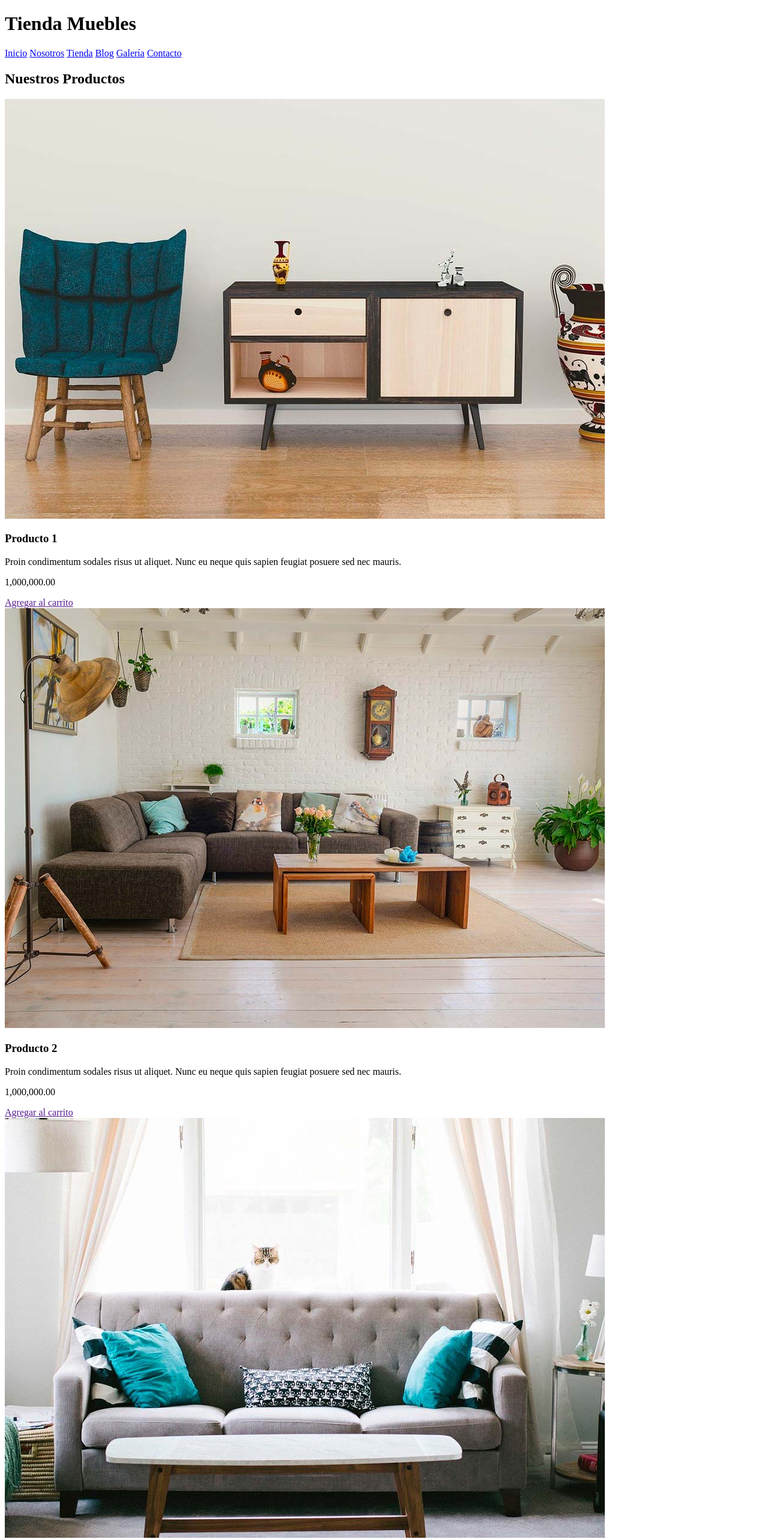
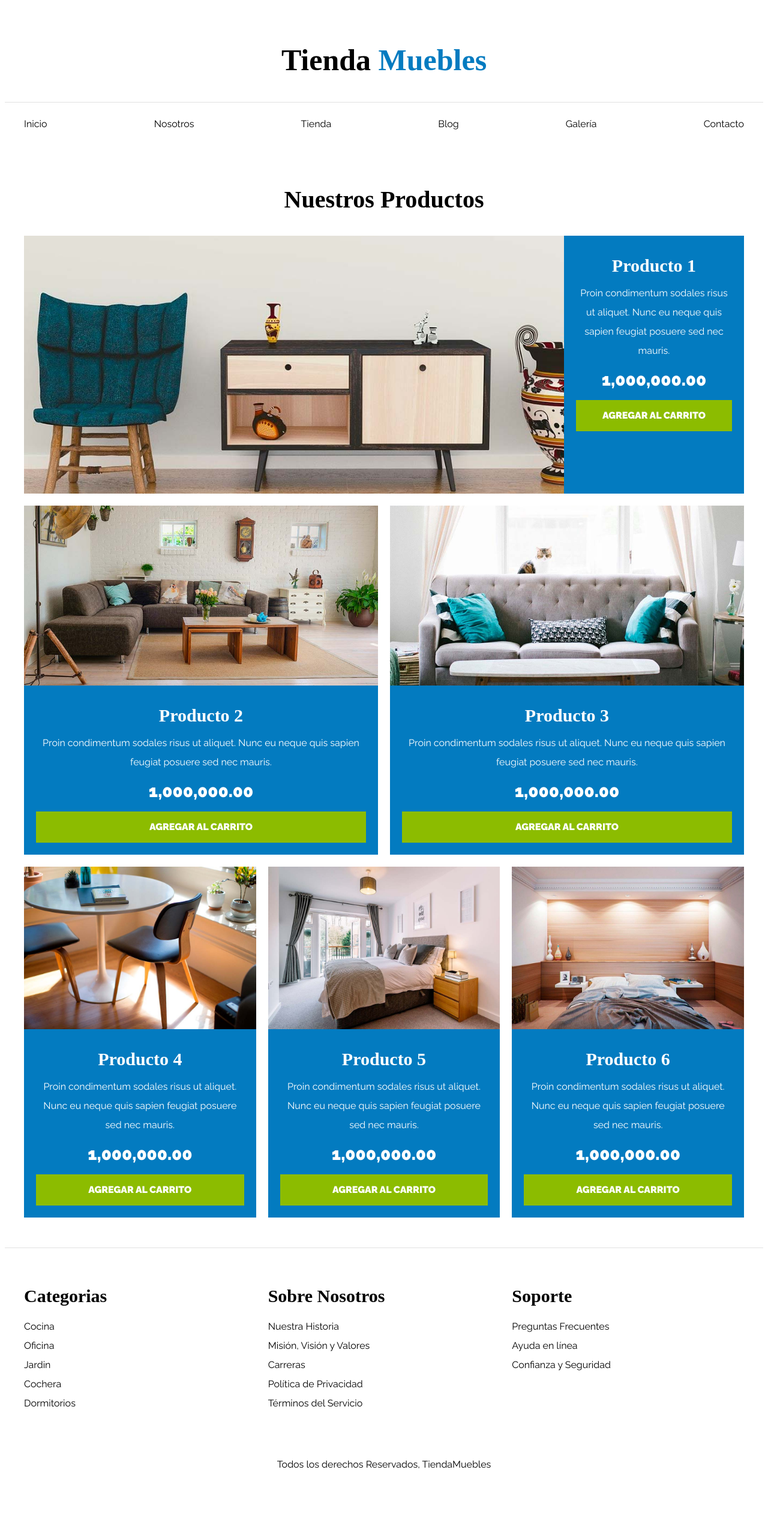
Before and after one commit to Andreidlpy/semana03.04, a plain HTML site: page tienda.html in a window 1280 px wide. Shown: the top 2566 px of the page at 60% size. After the commit the page ends 2474 px from the top, so only its background shows below. Drawn offline with Linux system fonts and the light colour scheme; a web font is replaced by a local one.

Commit message:
pagina web  actualizada

```diff
--- /dev/null
+++ b/css/styles.css
@@ -0,0 +1,346 @@
+html {
+    box-sizing: border-box;
+    font-size: 62.5%;
+}
+*, *:before, *:after {
+    box-sizing: inherit;
+
+}
+body {
+    font-family: 'Raleway';
+    font-size: 1.6rem;
+    line-height: 2;
+}
+
+h1,
+h2,
+h3 {
+    font-family: 'Playfair Display' ;
+    margin: 0 0 2rem 0;
+}
+h1 {
+    font-size: 5rem;
+}
+
+h2 {
+    font-size: 4rem;
+}
+
+h3 {
+    font-size: 3rem;
+}
+
+a {
+    text-decoration: none;
+    color: #000;
+    cursor: pointer;
+}
+
+.text-center {
+    text-align: center;
+}
+.contenedor {
+    max-width: 120rem;
+    margin: 0 auto;
+}
+img {
+    width: 100%;
+    display: block;
+}
+
+.btn {
+    background-color: #8cbc00;
+    display: block;
+    color: #FFF;
+    text-transform: uppercase;
+    font-weight: 900;
+    padding: 1rem;
+    transition: background-color .3s ease-out ;
+    text-align: center;
+    border: none;
+    width: 100%;
+}
+.btn:hover {
+    background-color: #769c02;
+}
+
+.nombre-sitio {
+    margin-top: 5rem;
+    text-align: center;
+}
+
+.nombre-sitio span {
+    color: #037bc0;
+}
+
+.contenedor-navegacion {
+    border-top: 1px solid #e1e1e1;
+}
+
+.nav-principal{
+    padding: 2rem 0;
+    display: flex;
+    justify-content: space-between;
+    align-items: center;
+}
+
+img {
+    max-width: 100%;
+    display: block;
+}
+.listado-categorias{
+    display: grid;
+    grid-template-columns: repeat(3 , 1fr);
+    gap: 2rem;
+}
+.categoria {
+    margin-bottom: 2rem;
+}
+.categoria a{
+    text-align: center;
+    display: block;
+    padding: 2rem;
+    font-size: 2rem;
+}
+.categoria a:hover {
+    background-color: #037bc0;
+    color: #FFFFFF;
+    border-bottom-right-radius: 1rem;
+}
+.categorias {
+    padding: 5rem 0;
+}
+.sobre-nosotros {
+    background-image: linear-gradient( to right, transparent 50%, #037bc0 50%, #037bc0 100% ), url(../img/nosotros.jpg);
+    background-position: left center;
+    padding: 10rem 0;
+    background-size: 100%, 160rem;
+}
+
+.sobre-nosotros-grid{
+    display: grid;
+    grid-template-columns: repeat(2, 1fr);
+    gap: 10rem;
+}
+
+.texto-nosotros {
+    grid-column: 2 / 3 ;
+    color: #fff;
+    padding: 5rem;
+}
+
+
+.contenido-principal {
+    padding-top: 5rem;
+}
+
+.listado-productos {
+    display: grid;
+    grid-template-columns: repeat(6, 1fr);
+    gap: 2rem;
+}
+.producto:nth-child(1) {
+    grid-column-start: 1;
+    grid-column-end: 7;
+    display: grid;
+    grid-template-columns: 3fr 1fr;
+}
+.producto:nth-child(1) img {
+    height: 43rem;
+    width: 100%;
+    object-fit: cover;
+}
+.producto:nth-child(2) {
+    grid-column-start: 1;
+    grid-column-end: 4;
+}
+.producto:nth-child(2) img,
+.producto:nth-child(3) img {
+    height: 30rem;
+    width: 100%;
+    object-fit: cover;
+}
+.producto:nth-child(3) {
+    grid-column-start: 4;
+    grid-column-end: 7;
+}
+.producto:nth-child(4) {
+    grid-column-start: 1;
+    grid-column-end: 3;
+}
+.producto:nth-child(5) {
+    grid-column-start: 3;
+    grid-column-end: 5;
+}
+.producto:nth-child(6) {
+    grid-column-start: 5;
+    grid-column-end: 7;
+}
+
+
+
+.producto {
+    background-color: #037bc0;
+    margin-bottom: 2rem;
+}
+
+.producto {
+    margin-bottom: 0;
+}
+
+.texto-producto {
+    text-align: center;
+    color: #FFFFFF;
+    padding: 2rem;
+}
+.texto-producto h3 {
+    margin: 0;
+}
+.texto-producto p {
+    margin: 0 0 .5rem 0;
+}
+.texto-producto .precio {
+    font-size: 2.8rem;
+    font-weight: 900;
+}
+
+.site-footer{
+    margin-top: 5rem;
+    border-top: 1px solid #e1e1e1;
+    padding-top: 5rem;
+}
+.site-footer h3 {
+    margin-bottom: .5rem;
+    text-align: left;
+}
+.grid-footer {
+    display: grid;
+    grid-template-columns: repeat(3 , 1fr);
+    gap: 2rem;
+}
+
+.grid-footer > div {
+    margin-bottom: 2rem;
+}
+
+.footer-menu a {
+    display: block;
+    text-align: left;
+}
+
+.copyright {
+    margin-top: 5rem;
+    text-align: center;
+}
+
+
+/*HTML PAGE NOSOTROS */
+
+.contenido-nosotros{
+    display: grid;
+    grid-template-columns: repeat(2, 1fr);
+    gap: 4rem;
+}
+
+.info-nosotros{
+    display: flex;
+    flex-direction: column;
+    align-items: center;
+    justify-content: center;
+}
+
+
+/*HTML PAGE BLOG*/
+.contenedor-blog{
+    display: grid;
+    grid-template-columns: 2fr 1fr;
+    gap: 4rem;
+}
+
+.contenido-info{
+    display: flex;
+    justify-content: space-between;
+    align-items: center;
+}
+
+.contenido-info p {
+    font-weight: bold;
+}
+.contenido-info p > span {
+    color: #037bc0;
+    font-weight: bold;
+}
+.entrada {
+    border-bottom: 2px solid #e1e1e1;
+    margin-bottom: 2rem;
+    padding-bottom: 4rem;
+}
+
+.entrada:last-of-type{
+    border: none;
+}
+.btn {
+    width: auto;
+}
+.max-width-30 {
+    max-width: 30rem;
+}
+
+
+.galeria {
+    display: grid;
+    grid-template-columns: repeat(3, 1fr);
+    gap: 2rem;
+}
+
+.galeria img {
+    width: 40rem;
+    height: 40rem;
+    object-fit: cover;
+}
+.galeria li {
+    list-style: none;
+}
+
+
+/*FOMRULARIO PAGE CONTACTO*/
+
+.formulario {
+    max-width: 60rem;
+    margin: 0 auto;
+}
+
+.formulario legend {
+    background-color: #005485;
+    display: block;
+    width: 100%;
+    padding: 1rem;
+    text-align: center;
+    color: #ffffff;
+    font-weight: 900;
+    text-transform: uppercase;
+}
+
+.formulario .campo {
+    display: flex;
+    margin-bottom: 2rem;
+}
+.formulario fieldset{
+    border: 1px solid black;
+    margin-bottom: 2rem;
+}
+.campo label{
+    flex-basis: 10rem;
+}
+.campo input:not([type="radio"]), textarea, .campo select {
+    flex: 1;
+    border: 1px solid #e1e1e1;
+    padding: 1rem;
+}
+
+button, input, optgroup, select, textarea {
+    font-family: inherit;
+    font-size: 100%;
+    line-height: 1.15;
+    margin: 0;
+}
--- a/tienda.html
+++ b/tienda.html
@@ -3,14 +3,17 @@
 <head>
     <meta charset="UTF-8">
     <meta name="viewport" content="width=device-width, initial-scale=1.0">
+    <link rel="preconnect" href="https://fonts.googleapis.com" />
+    <link rel="preconnect" href="https://fonts.gstatic.com" crossorigin />
+    <link href="https://fonts.googleapis.com/css2?family=Playfairisplay:wght@700&family=Raleway:wght@400;700;900&display=swap" rel="stylesheet" />
+    <link rel="stylesheet" href="css/styles.css">
     <title>Ecommerce - Tienda</title>
 </head>
 <body>
     <header>
-        <h1>Tienda <span>Muebles</span></h1>
-    </header>
-    <section>
-        <nav>
+        <h1 class="nombre-sitio">Tienda <span>Muebles</span></h1>
+        <section class="contenedor-navegacion">
+            <nav class="nav-principal contenedor">
                 <a href="index.html">Inicio</a>
                 <a href="nosotros.html">Nosotros</a>
                 <a href="tienda.html">Tienda</a>
@@ -19,70 +22,71 @@
                 <a href="contacto.html">Contacto</a>
             </nav>
         </section>
-    <main>
+    </header>
+    <main class="contenido-principal contenedor">
         <section id="nuestros-productos">
-            <h2>Nuestros Productos</h2>
-            <div>
-                <div>
+            <h2 class="text-center">Nuestros Productos</h2>
+            <div class="listado-productos">
+                <div class="producto">
                     <img src="img/producto1.jpg" alt="">
-                    <div>
+                    <div class="texto-producto">
                         <h3>Producto 1</h3>
                         <p>Proin condimentum sodales risus ut aliquet. Nunc eu neque quis sapien feugiat posuere sed nec mauris.</p>
-                        <p>1,000,000.00</p>
-                        <a href="">Agregar al carrito</a>
+                        <p class="precio">1,000,000.00</p>
+                        <a href="" class="btn">Agregar al carrito</a>
                     </div>
                 </div>
-                <div>
+                <div class="producto">
                     <img src="img/producto2.jpg" alt="">
-                    <div>
+                    <div class="texto-producto">
                         <h3>Producto 2</h3>
                         <p>Proin condimentum sodales risus ut aliquet. Nunc eu neque quis sapien feugiat posuere sed nec mauris.</p>
-                        <p>1,000,000.00</p>
-                        <a href="">Agregar al carrito</a>
+                        <p class="precio">1,000,000.00</p>
+                        <a href="" class="btn">Agregar al carrito</a>
                     </div>
                 </div>
-                <div>
+                <div class="producto">
                     <img src="img/producto3.jpg" alt="">
-                    <div>
+                    <div class="texto-producto">
                         <h3>Producto 3</h3>
                         <p>Proin condimentum sodales risus ut aliquet. Nunc eu neque quis sapien feugiat posuere sed nec mauris.</p>
-                        <p>1,000,000.00</p>
-                        <a href="">Agregar al carrito</a>
+                        <p class="precio">1,000,000.00</p>
+                        <a href="" class="btn">Agregar al carrito</a>
                     </div>
                 </div>
-                <div>
+                <div class="producto">
                     <img src="img/producto4.jpg" alt="">
-                    <div>
+                    <div class="texto-producto">
                         <h3>Producto 4</h3>
                         <p>Proin condimentum sodales risus ut aliquet. Nunc eu neque quis sapien feugiat posuere sed nec mauris.</p>
-                        <p>1,000,000.00</p>
-                        <a href="">Agregar al carrito</a>
+                        <p class="precio">1,000,000.00</p>
+                        <a href="" class="btn">Agregar al carrito</a>
                     </div>
                 </div>
-                <div>
+                <div class="producto">
                     <img src="img/producto5.jpg" alt="">
-                    <div>
+                    <div class="texto-producto">
                         <h3>Producto 5</h3>
                         <p>Proin condimentum sodales risus ut aliquet. Nunc eu neque quis sapien feugiat posuere sed nec mauris.</p>
-                        <p>1,000,000.00</p>
-                        <a href="">Agregar al carrito</a>
+                        <p class="precio">1,000,000.00</p>
+                        <a href="" class="btn">Agregar al carrito</a>
                     </div>
                 </div>
-                <div>
+                <div class="producto">
                     <img src="img/producto6.jpg" alt="">
-                    <div>
+                    <div class="texto-producto">
                         <h3>Producto 6</h3>
                         <p>Proin condimentum sodales risus ut aliquet. Nunc eu neque quis sapien feugiat posuere sed nec mauris.</p>
-                        <p>1,000,000.00</p>
-                        <a href="">Agregar al carrito</a>
+                        <p class="precio">1,000,000.00</p>
+                        <a href="" class="btn">Agregar al carrito</a>
                     </div>
                 </div>
             </div>
         </section>
     </main>
-    <footer>
-        <div>
-            <div>
+    <footer class="site-footer">
+        <div class="grid-footer contenedor">
+            <div class="footer-menu">
                 <h3>Categorias</h3>
                 <nav>
                     <a href="">Cocina</a>
@@ -92,7 +96,7 @@
                     <a href="">Dormitorios</a>
                 </nav>
             </div>
-            <div>
+            <div class="footer-menu">
                 <h3>Sobre Nosotros</h3>
                 <nav>
                     <a href="#">Nuestra Historia</a>
@@ -102,7 +106,7 @@
                     <a href="#">Términos del Servicio</a>
                 </nav>
             </div>
-            <div>
+            <div class="footer-menu">
                 <h3>Soporte</h3>
                 <nav>
                     <a href="#">Preguntas Frecuentes</a>
@@ -111,7 +115,7 @@
                 </nav>
             </div>
         </div>
-        <p>Todos los derechos Reservados, TiendaMuebles</p>
+        <p class="copyright">Todos los derechos Reservados, TiendaMuebles</p>
     </footer>
 </body>
 </html>
```
Also changed, not shown: blog.html (+36 -33 lines), contacto.html (+27 -23 lines), galeria.html (+17 -13 lines), index.html (+56 -52 lines), nosotros.html (+18 -14 lines). Lines whose indentation alone changed are shown as unchanged.
